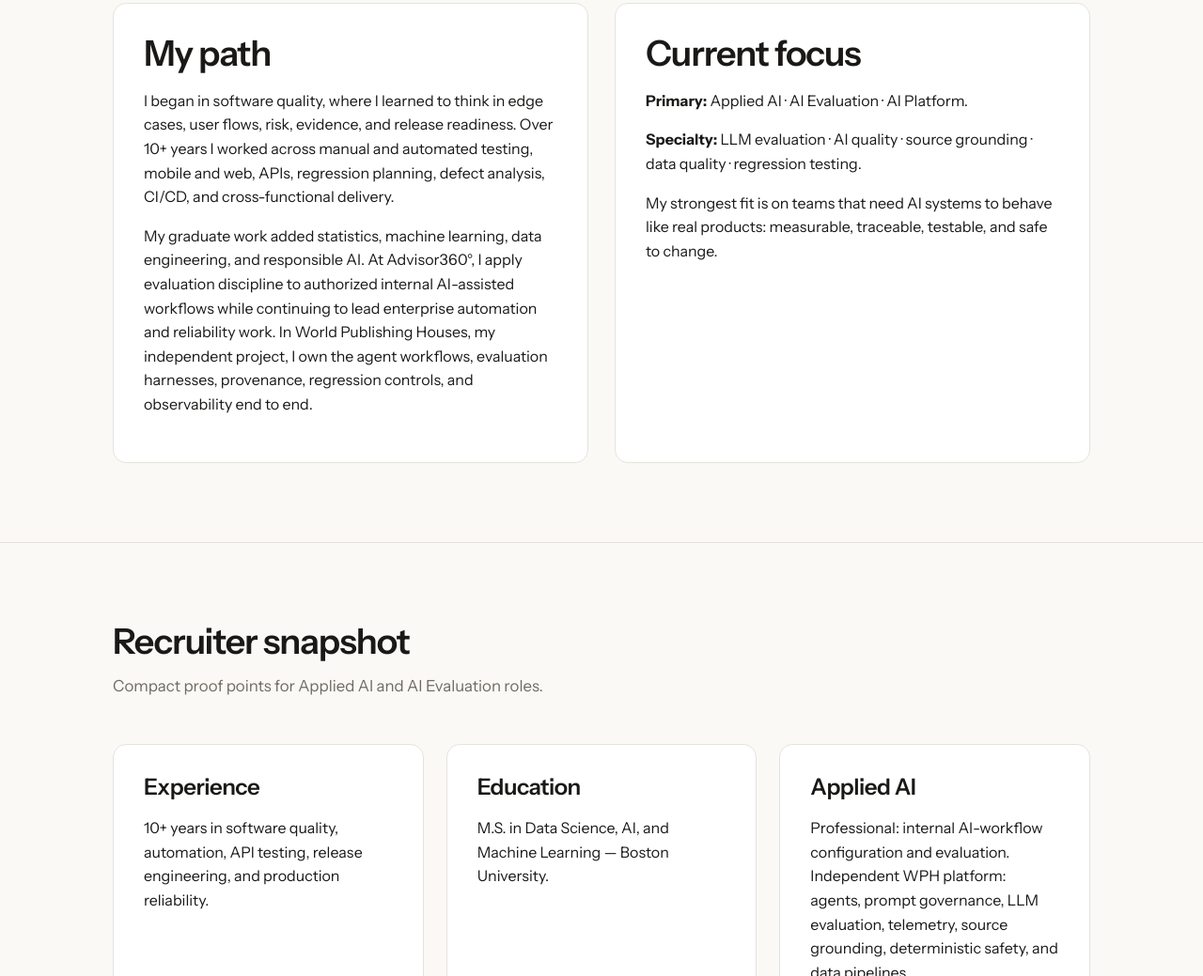
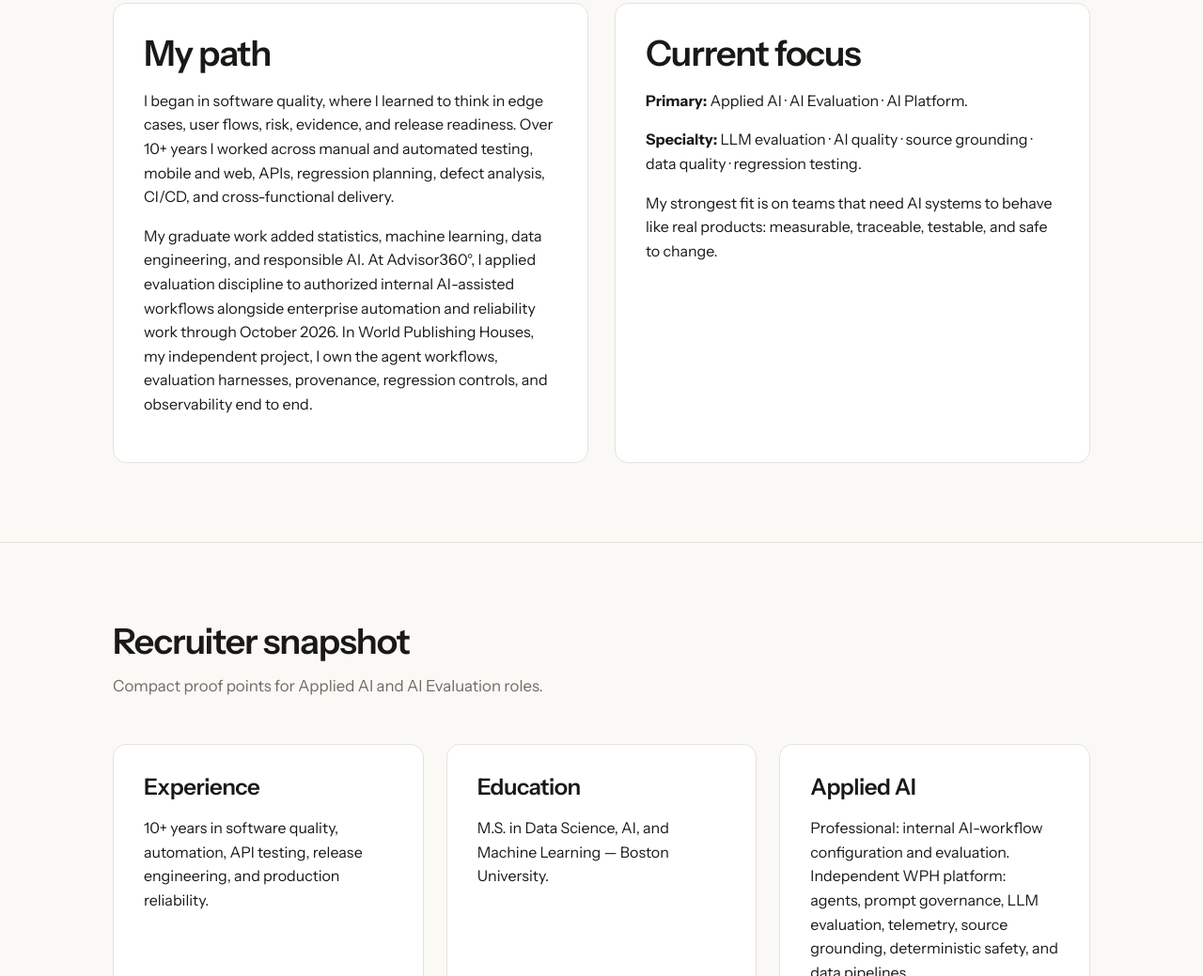
Before and after one commit to tetianakravchuk/tetianakravchuk.com, a plain HTML site: page pages/about.html in a window 1280 px wide. Shown: the part 1105-2144 px from the top of the page at 94% size. Drawn offline with Linux system fonts and the light colour scheme.

Commit message:
Portfolio refresh: pages/about.html

```diff
--- a/pages/about.html
+++ b/pages/about.html
@@ -16,7 +16,7 @@
   <main id="main">
     <section class="page-title"><div class="container about-hero-grid"><div><div class="eyebrow">About</div><h1>Software quality engineering → Applied AI.</h1><p class="lead">I combine 10+ years of software quality, automation, API, CI/CD, and release experience with an M.S. in Data Science, AI, and Machine Learning to build AI systems that are testable, observable, and grounded in evidence.</p><p class="credential-line">M.S. Data Science, AI &amp; ML — Boston University</p><div class="actions"><a class="button primary" href="../projects/wph-ai-platform/">See what I built</a><a class="button" href="resume.html">View Resume</a><a class="button" href="https://www.linkedin.com/in/tetianakravchuk" target="_blank" rel="noopener noreferrer">LinkedIn</a><a class="button" href="https://github.com/tetianakravchuk" target="_blank" rel="noopener noreferrer">GitHub</a></div></div><object class="portrait-fallback" data="../assets/images/headshot.jpg" type="image/jpeg" aria-label="Tetiana Kravchuk portrait"><span>TK</span></object></div></section>
     <section class="section"><div class="container"><div class="contact-strip"><strong>Open to full-time US remote opportunities.</strong><span>Primary focus: Applied AI · AI Evaluation · AI Platform. Quality specialty: LLM evaluation · AI quality · source grounding · data quality.</span><a class="button" href="mailto:tetiana.kravchukqa@gmail.com">Email</a><a class="button" href="../assets/resume/Tetiana_Kravchuk_Resume.pdf" download>Resume PDF</a></div></div></section>
-    <section class="section"><div class="container grid-2"><article class="card"><h2>My path</h2><p>I began in software quality, where I learned to think in edge cases, user flows, risk, evidence, and release readiness. Over 10+ years I worked across manual and automated testing, mobile and web, APIs, regression planning, defect analysis, CI/CD, and cross-functional delivery.</p><p>My graduate work added statistics, machine learning, data engineering, and responsible AI. At Advisor360°, I apply evaluation discipline to authorized internal AI-assisted workflows while continuing to lead enterprise automation and reliability work. In World Publishing Houses, my independent project, I own the agent workflows, evaluation harnesses, provenance, regression controls, and observability end to end.</p></article><article class="card"><h2>Current focus</h2><p><strong>Primary:</strong> Applied AI · AI Evaluation · AI Platform.</p><p><strong>Specialty:</strong> LLM evaluation · AI quality · source grounding · data quality · regression testing.</p><p>My strongest fit is on teams that need AI systems to behave like real products: measurable, traceable, testable, and safe to change.</p></article></div></section>
+    <section class="section"><div class="container grid-2"><article class="card"><h2>My path</h2><p>I began in software quality, where I learned to think in edge cases, user flows, risk, evidence, and release readiness. Over 10+ years I worked across manual and automated testing, mobile and web, APIs, regression planning, defect analysis, CI/CD, and cross-functional delivery.</p><p>My graduate work added statistics, machine learning, data engineering, and responsible AI. At Advisor360°, I applied evaluation discipline to authorized internal AI-assisted workflows alongside enterprise automation and reliability work through October 2026. In World Publishing Houses, my independent project, I own the agent workflows, evaluation harnesses, provenance, regression controls, and observability end to end.</p></article><article class="card"><h2>Current focus</h2><p><strong>Primary:</strong> Applied AI · AI Evaluation · AI Platform.</p><p><strong>Specialty:</strong> LLM evaluation · AI quality · source grounding · data quality · regression testing.</p><p>My strongest fit is on teams that need AI systems to behave like real products: measurable, traceable, testable, and safe to change.</p></article></div></section>
     <section class="section"><div class="container"><div class="section-header"><h2>Recruiter snapshot</h2><p>Compact proof points for Applied AI and AI Evaluation roles.</p></div><div class="grid-3"><article class="card"><h3>Experience</h3><p>10+ years in software quality, automation, API testing, release engineering, and production reliability.</p></article><article class="card"><h3>Education</h3><p>M.S. in Data Science, AI, and Machine Learning — Boston University.</p></article><article class="card"><h3>Applied AI</h3><p>Professional: internal AI-workflow configuration and evaluation. Independent WPH platform: agents, prompt governance, LLM evaluation, telemetry, source grounding, deterministic safety, and data pipelines.</p></article><article class="card"><h3>Languages</h3><p>English · Ukrainian · Russian.</p><p>Multilingual background supports international data validation and cross-language product research.</p></article></div></div></section>
     <section class="section"><div class="container"><div class="section-header"><h2>Project proof</h2><p>Portfolio work that connects AI engineering, data science, and software-quality discipline.</p></div><div class="grid-3"><article class="card featured"><h3>World Publishing Houses</h3><p>My flagship source-backed AI platform with a Research Agent, Prompt Registry, telemetry, AI evaluation, deterministic rights safety, human review, and data-engineering workflows.</p><div class="actions"><a class="button primary" href="../projects/wph-ai-platform/">View flagship case study</a><a class="button" href="https://youtu.be/XlATAL1rO5w" target="_blank" rel="noopener noreferrer">Watch product demo</a></div></article><article class="card"><h3>ML Model Validation</h3><p>Residential property-value modeling reframed around residual behavior, limitations, and production risk rather than headline accuracy alone.</p><div class="actions"><a class="button" href="data-science.html#housing">View ML case study</a></div></article><article class="card"><h3>AI for Leaders</h3><p>An applied framework for AI strategy, governance, readiness, and risk controls.</p><div class="actions"><a class="button" href="../projects/ai-for-leaders/">View summary</a></div></article></div></div></section>
     <section class="section"><div class="container"><div class="section-header"><h2>How I work</h2><p>Structured, evidence-based, and practical.</p></div><div class="grid-3"><article class="card"><h3>Clarity before complexity</h3><p>I prefer clear goals, explicit assumptions, measurable acceptance criteria, and honest tradeoffs.</p></article><article class="card"><h3>Quality as a system</h3><p>I look beyond individual failures to architecture, data, handoffs, observability, and release controls.</p></article><article class="card"><h3>Responsible AI mindset</h3><p>I separate sourced facts from model inference and design evaluation and safety boundaries around that distinction.</p></article></div></div></section>
```
